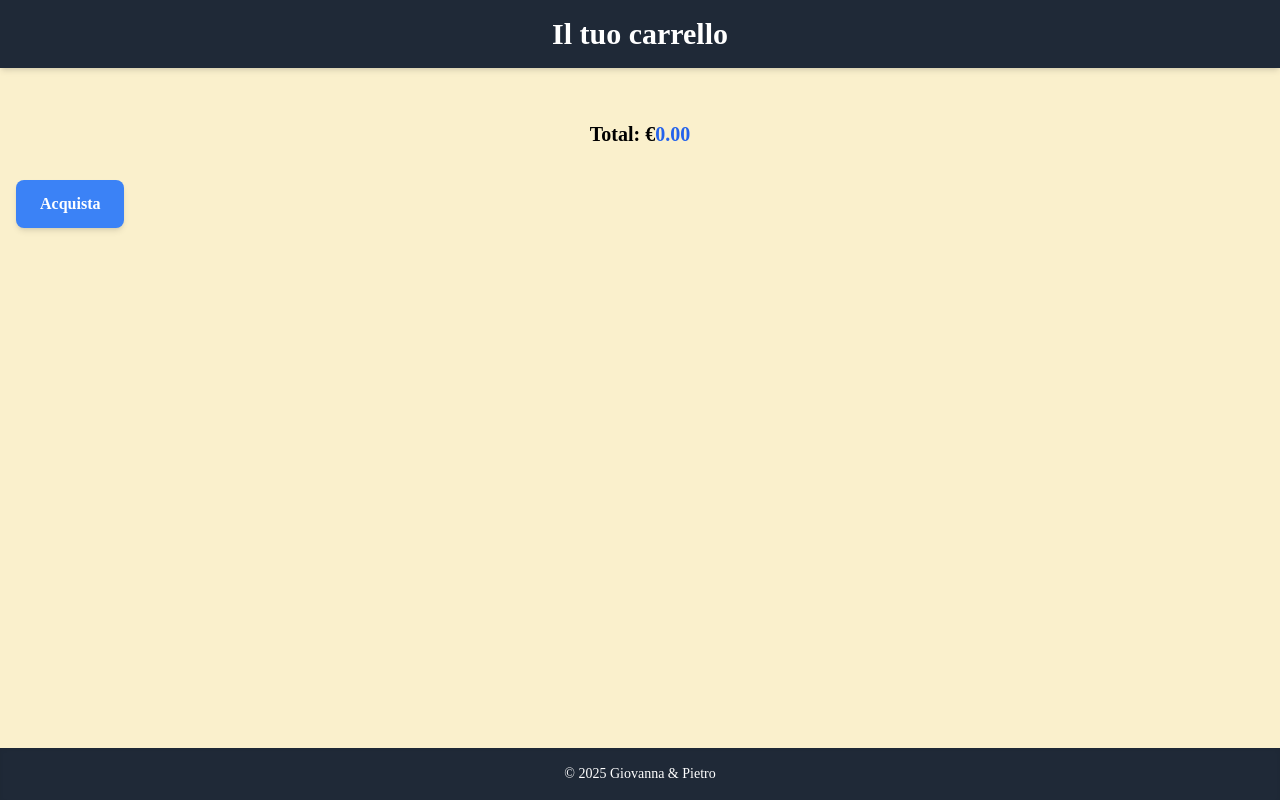
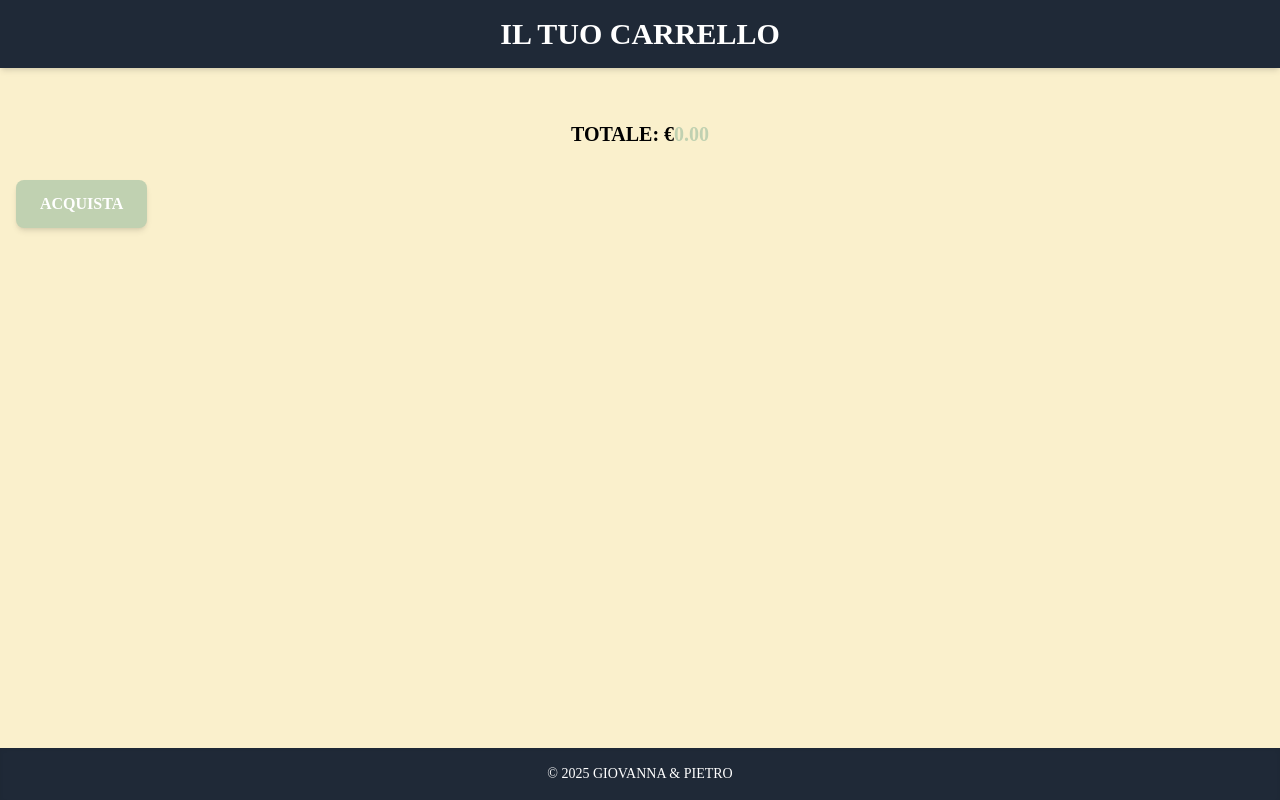
Before and after one commit to Barna1992/matrimonio_gp, a Django app: page /gift-list/cart in a window 1280 px wide. Run offline with Django 5.2, Linux system fonts and the light colour scheme; some libraries are stand-ins or nearby versions.

Commit message:
altre modifica di stile css

```diff
--- a/wedding/static/wedding/css/cart-style.css
+++ b/wedding/static/wedding/css/cart-style.css
@@ -2,6 +2,7 @@ body {
     font-family: 'Arsenal';
     margin: 0;
     padding: 0;
+    text-transform: uppercase !important;
 }
 
 h1 {
--- a/wedding/templates/wedding/cart-page.html
+++ b/wedding/templates/wedding/cart-page.html
@@ -29,7 +29,7 @@
 
           <!-- Cart Total -->
           <div id="cart-total" class="mt-6 text-right">
-            <strong class="text-xl">Total: €<span id="total-price" class="text-blue-600">0.00</span></strong>
+            <strong class="text-xl">Totale: €<span id="total-price" class="text-blue-600" style="color: #C0D1B1 !important;">0.00</span></strong>
           </div>
 
           <!-- Purchase Button -->
@@ -37,8 +37,8 @@
             <button
               id="purchase-button"
               onclick="purchase()"
-              class="bg-blue-500 hover:bg-blue-600 text-white font-semibold py-3 px-6 rounded-lg shadow-md focus:outline-none focus:ring-2 focus:ring-blue-400 focus:ring-offset-2">
-              Acquista
+              class="text-white font-semibold py-3 px-6 rounded-lg shadow-md" style="background-color: #C0D1B1;">
+              ACQUISTA
             </button>
           </div>
         </main>
--- a/wedding/templates/wedding/summary-page.html
+++ b/wedding/templates/wedding/summary-page.html
@@ -79,7 +79,7 @@
               <!-- Cart items will be dynamically added here -->
             </div>
             <div id="cart-total" class="mt-6 text-right">
-              <strong class="text-xl">Totale: <span id="total-price" class="text-blue-600">0.00</span>€</strong>
+              <strong class="text-xl">Totale: <span id="total-price" class="text-blue-600" style="color: #C0D1B1 !important;">0.00</span>€</strong>
             </div>
           </section>
 
@@ -128,8 +128,8 @@
                 <button
                   type="submit"
                   onclick="submitForm()"
-                  class="bg-blue-500 hover:bg-blue-600 text-white font-semibold py-3 px-6 rounded-lg shadow-md focus:outline-none focus:ring-2 focus:ring-blue-400 focus:ring-offset-2">
-                  Invia Regalo
+                  class="text-white font-semibold py-3 px-6 rounded-lg shadow-md" style="background-color: #C0D1B1;">
+                  INVIA REGALO
                 </button>
               </div>
             </form>
--- a/wedding/templates/wedding/thanks.html
+++ b/wedding/templates/wedding/thanks.html
@@ -72,7 +72,7 @@
 
       <!-- IBAN Details -->
       <div class="bg-gray-50 border border-gray-200 rounded-lg p-4 mb-6">
-        <p class="text-lg font-bold text-blue-600 iban">IT00 0001 0000 0000 0000 0000 0000</p>
+        <p class="text-lg font-bold text-blue-600 iban">IT54K0503411901000000030670</p>
         <p class="text-sm text-gray-500">Intestato a:</p>
         <p class="text-lg font-medium text-gray-800">Giovanna & Pietro</p>
     </div>
@@ -81,7 +81,7 @@
       <div class="flex justify-center">
         <img
           src="{% static 'images/logo.png' %}"
-          alt="Logo"
+          alt="Logo banca"
           class="w-32 h-32 object-contain">
       </div>
     </div>
```
